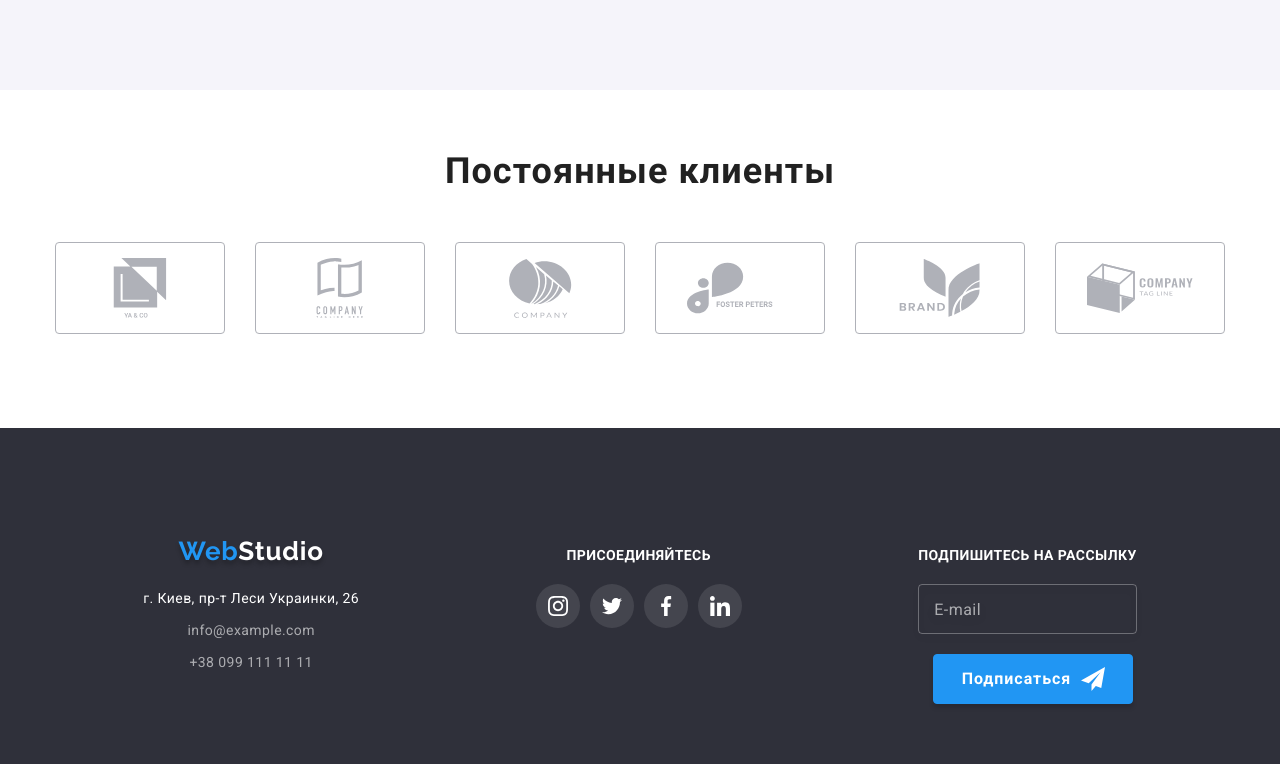
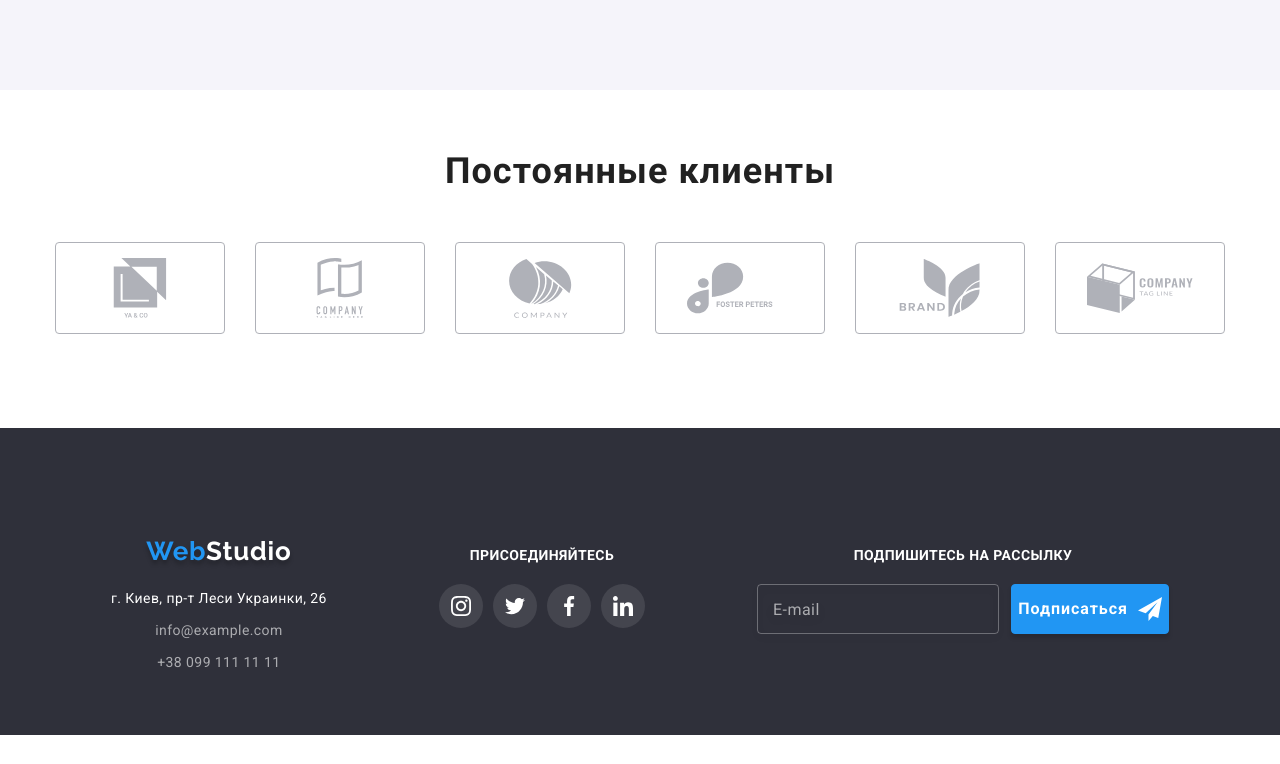
Before and after one commit to dmistori84/goit-markup-hw-08, a plain HTML site: page index.html in a window 1280 px wide. Shown: the part 2090-2854 px from the top of the page. After the commit the page ends 2825 px from the top, so only its background shows below. Drawn offline with nearby package versions, Linux system fonts and the light colour scheme.

Commit message:
немного изменений в футере 1200

```diff
--- a/sass/layout/_footer.scss
+++ b/sass/layout/_footer.scss
@@ -142,6 +142,21 @@ footer {
     justify-content: space-around;
   }
 }
+@media screen and (min-width: 1200px) {
+  .subscription__form-footer {
+    display: flex;
+    flex-direction: row;
+  }
+  .subscription__form-btn {
+    display: flex;
+    justify-content: center;
+    align-items: center;
+    width: 200px;
+    height: 50px;
+    margin-top: 0;
+  }
+}
+
 // .footer-fl {
 //   display: flex;
 //   align-items: baseline;
```
Also changed, not shown: css/main.css, css/main.min.css, 2 other files.
